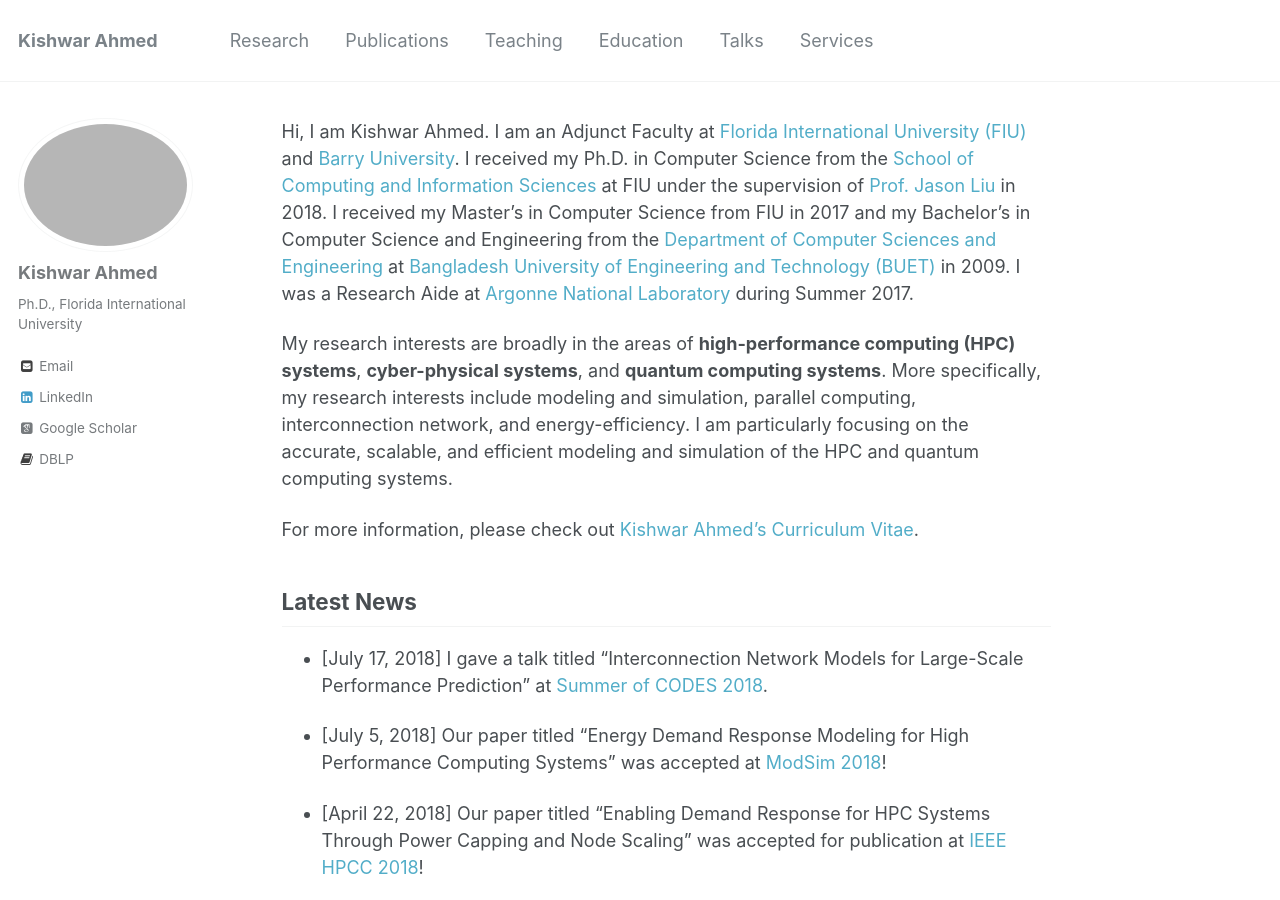
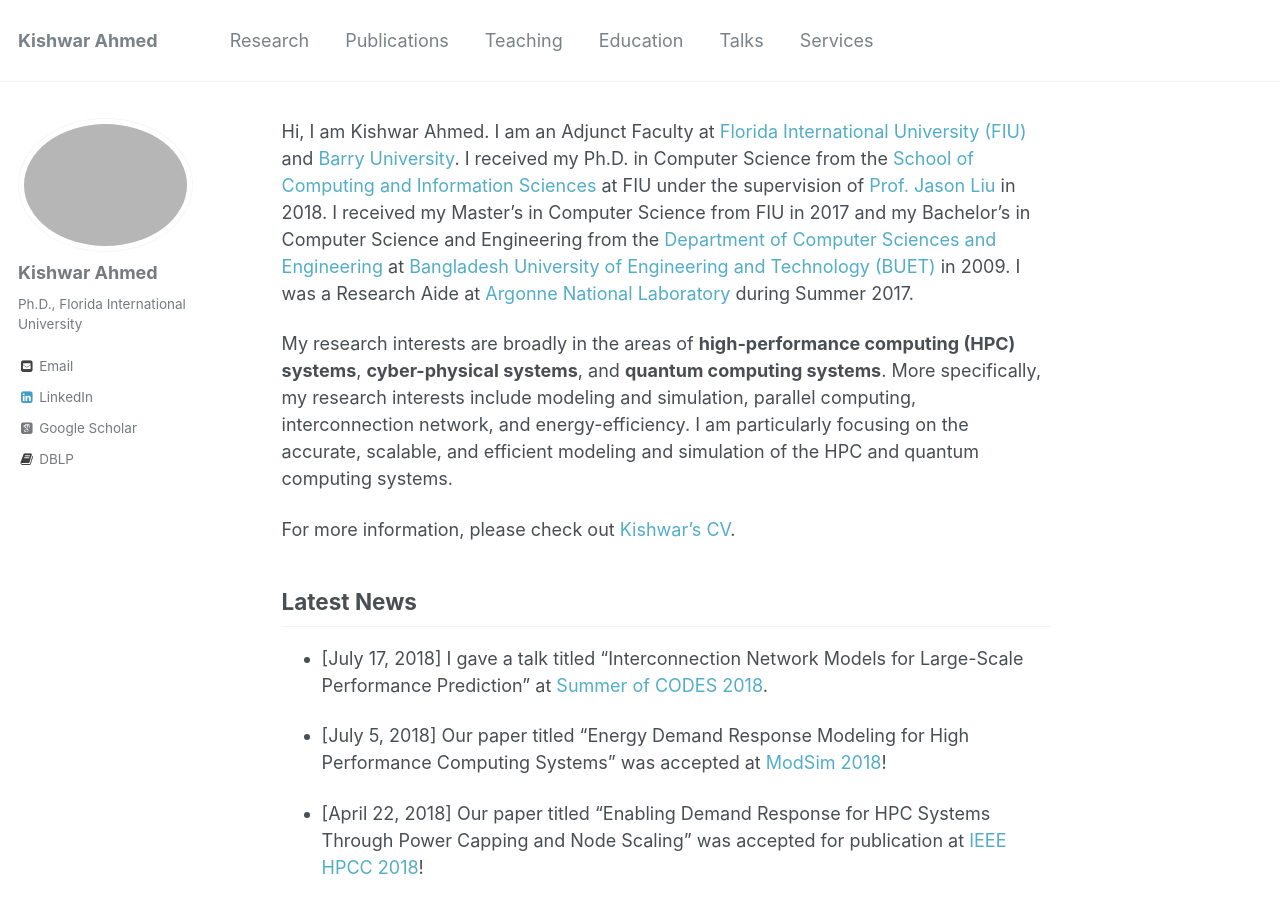
Before and after one commit to kishwarbd/kishwarbd.github.io, a Jekyll site: the page built from _pages/about.md, in a window 1280 px wide and 900 px high. Built offline with Jekyll 4.4.1, drawn with Linux system fonts in a browser that asks for light colours; some web fonts are replaced.

Commit message:
more updates.

```diff
--- a/_pages/about.md
+++ b/_pages/about.md
@@ -21,7 +21,7 @@ My research interests are broadly in the areas of **high-performance
 computing (HPC) systems**, **cyber-physical systems**, and **quantum computing
 systems**. More specifically, my research interests include modeling and simulation, parallel computing, interconnection network, and energy-efficiency. I am particularly focusing on the accurate, scalable, and efficient modeling and simulation of the HPC and quantum computing systems.
 
-For more information, please check out [Kishwar Ahmed’s Curriculum Vitae](https://kishwarbd.github.io/files/kishwar-cv.pdf).
+For more information, please check out [Kishwar’s CV](https://kishwarbd.github.io/files/kishwar-cv.pdf).
 
 ## Latest News
 * [July 17, 2018] I gave a talk titled “Interconnection Network Models for Large-Scale Performance Prediction” at [Summer of CODES 2018](https://press3.mcs.anl.gov/summerofcodes2018/).
```
Also changed, not shown: 3 other files.
